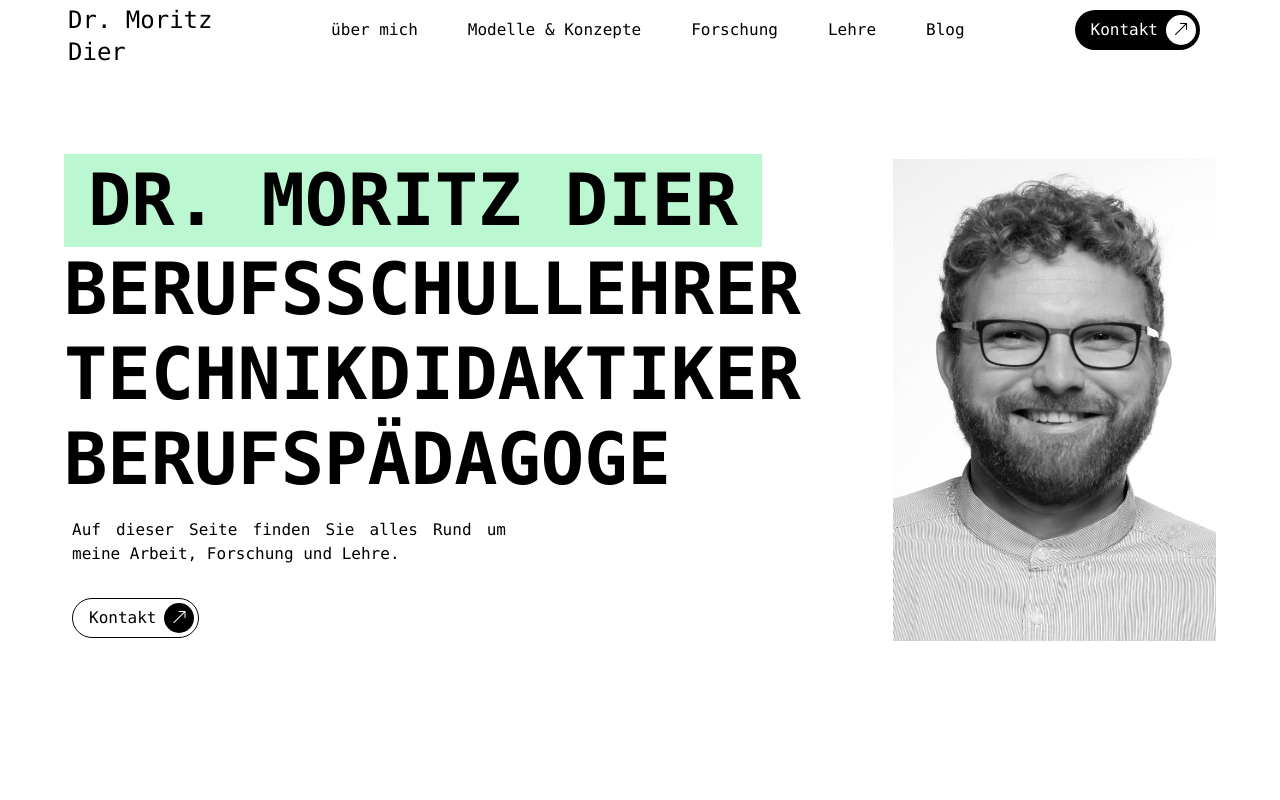
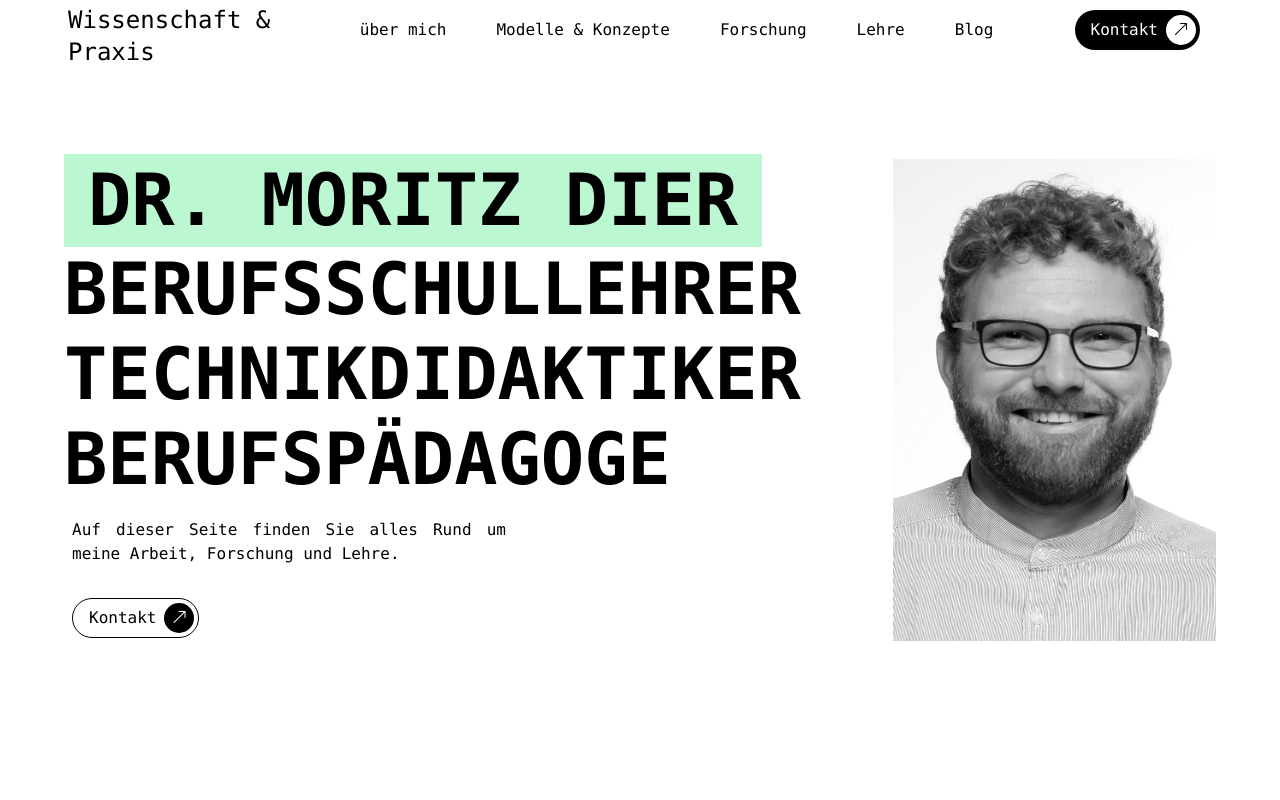
Before and after one commit to MoritzDier/lab, a website: page index.html in a window 1280 px wide. Shown: the top 800 px of the page. Drawn offline with nearby package versions, Linux system fonts and the light colour scheme.

Commit message:
Update index.html

```diff
--- a/index.html
+++ b/index.html
@@ -45,7 +45,7 @@
                 class="tw-h-[50px] tw-p-[4px] tw-text-2xl tw-font-medium"
                 href=""
             >
-               Dr. Moritz Dier
+               Wissenschaft & Praxis
             </a>
             <div
                 class="collapsible-header animated-collapse max-lg:tw-shadow-md"
```
